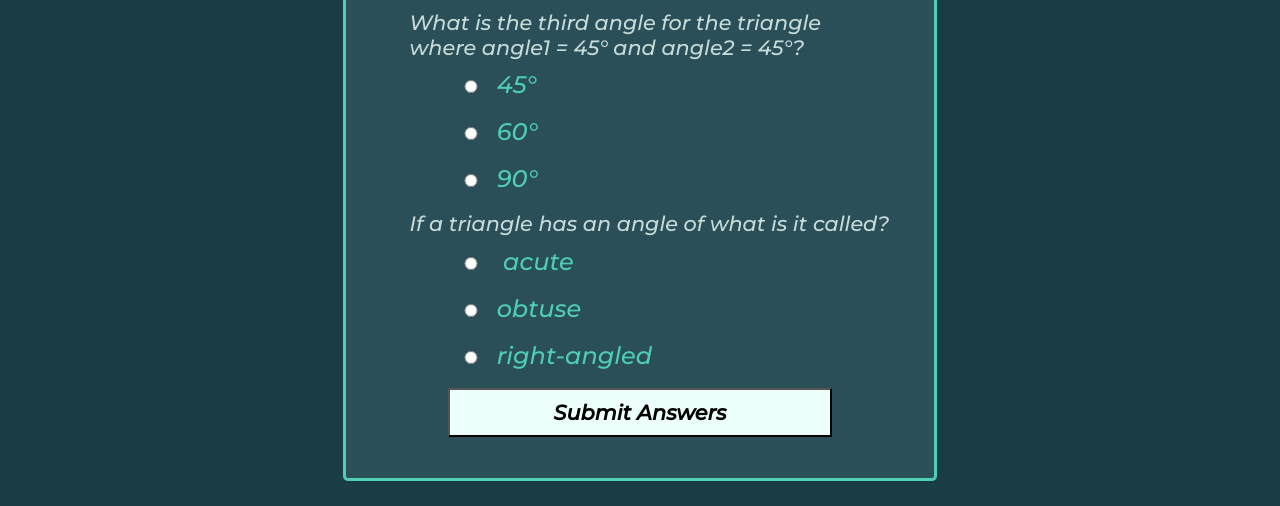
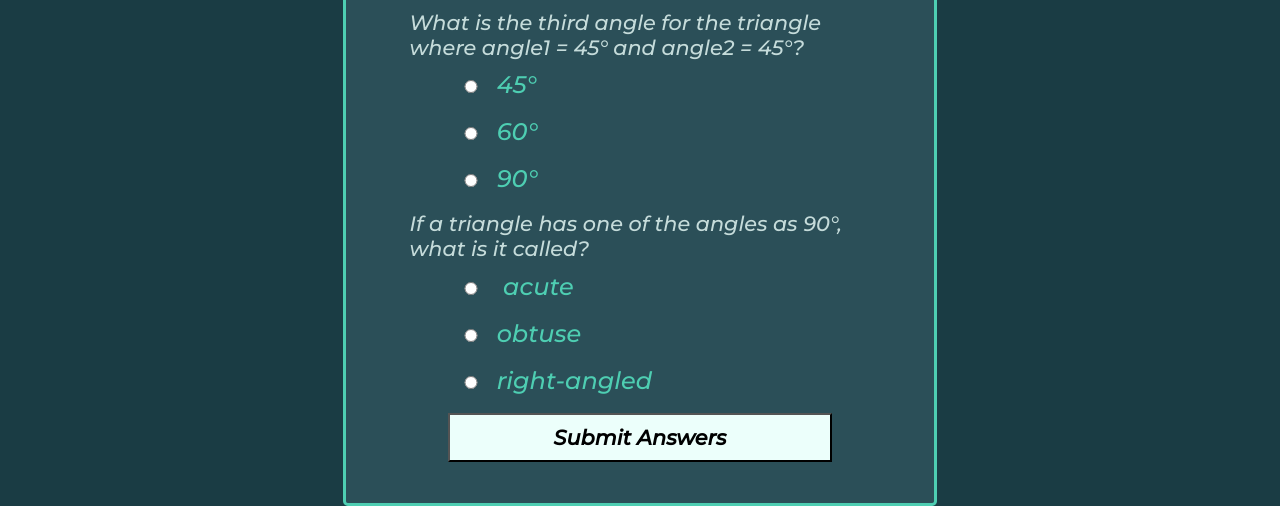
Before and after one commit to anushasunil/fun-with-triangles, a plain HTML site: page quiz.html in a window 1280 px wide. Shown: the part 343-849 px from the top of the page. Before the commit the page ends 824 px from the top, so only its background shows below. Drawn offline with Linux system fonts and the light colour scheme.

Commit message:
docs: rectified quiz question

```diff
--- a/quiz.html
+++ b/quiz.html
@@ -27,7 +27,7 @@
             </div>
 
             <div class="question-container">
-                <p>If a triangle has an angle of what is it called?</p>
+                <p>If a triangle has one of the angles as 90°, what is it called?</p>
                 <label><input class="input-radio" type="radio" name="question2" value="acute"/>
                 acute</label><br>
                 <label><input class="input-radio" type="radio" name="question2" value="obtuse"/>obtuse</label><br>
```
